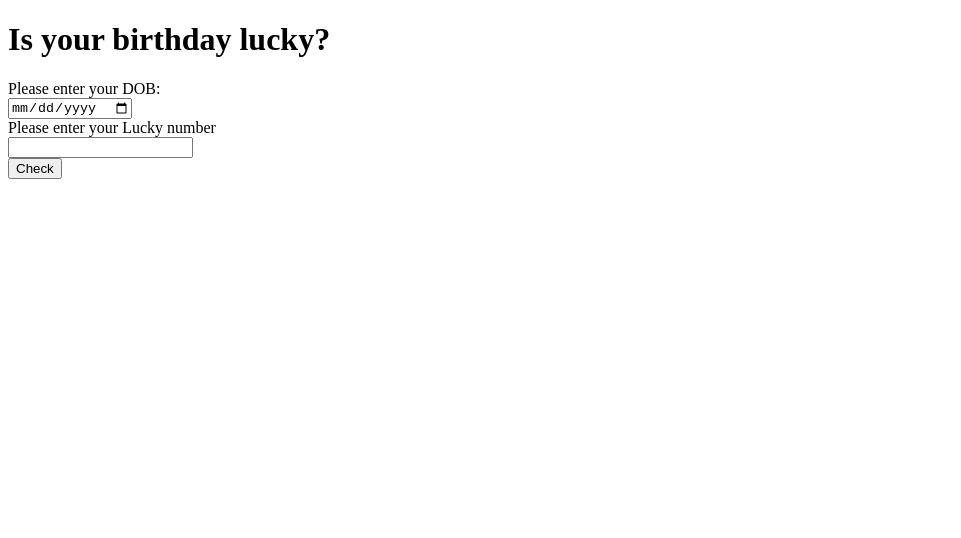
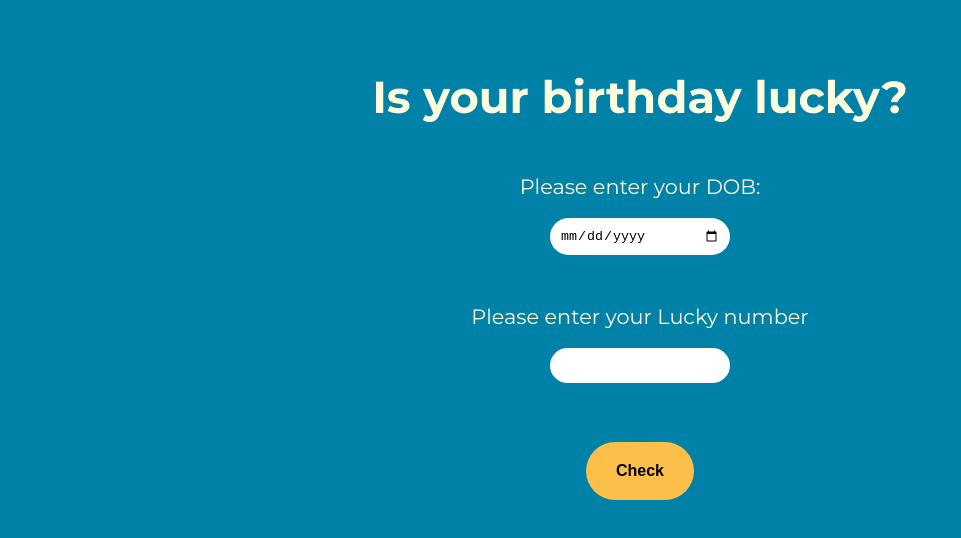
Before and after one commit to hrishi82/mk11-is-your-birthday-lucky, a plain HTML site: page index.html in a window 1280 px wide. Shown: the whole page, without its empty margins (0-961 px from the left). Drawn offline with Linux system fonts and the light colour scheme.

Commit message:
updated JS and added CSS

```diff
--- a/app.js
+++ b/app.js
@@ -9,10 +9,10 @@ function checkBirthdayIsLucky(){
 
     const dob =  birthDate.value.replaceAll("-","");
     const sum = evaluateDOB(dob)
-    if(sum && luckyNumber >= 0 ){
+    if(sum && Number(luckyNumber.value) >= 0 ){
         checklucky(sum);
     }else{
-        output.innerText = "Please enter values in both the fields";
+        output.innerText = "Please enter correct values in both the fields";
     }
 
 
--- a/index.html
+++ b/index.html
@@ -12,12 +12,12 @@
 
         <h1 class="header">Is your birthday lucky?</h1>
 
-        <label for="date-input">Please enter your DOB:</label>
+        <label for="date-input" class="date-input-label">Please enter your DOB:</label>
         </br>
         <input type="date" id="date-input">
         </br>
 
-        <label for="lucky-number">Please enter your Lucky number</label>
+        <label for="lucky-number" class = "lucky-number-label">Please enter your Lucky number</label>
         </br>
         <input type="text" id="lucky-number">
 
--- a/styles.css
+++ b/styles.css
@@ -0,0 +1,82 @@
+@import url('https://fonts.googleapis.com/css2?family=Montserrat:wght@400;700&display=swap');
+
+body{
+    margin: 0px;
+    padding: 0px;
+    background-color: var(--bck-color);
+    font-family: 'Montserrat', sans-serif;
+}
+
+:root{
+    --bck-color: #0081a7;
+    --text: #fdfcdc;
+    --btn-color: #fcbf49;
+}
+
+.container{
+    width: 50%;
+    margin:auto;
+    margin-top: 70px;
+    text-align: center;
+}
+
+.header{
+    color: var(--text);
+    font-size: 2.8rem;
+}
+
+
+/* ---------- labels ----------- */
+.date-input-label{
+    color: var(--text);
+    display: block;
+    margin-top: 50px;
+    font-size: 1.3rem;
+}
+
+.lucky-number-label{
+    color: var(--text);
+    display: block;
+    margin-top: 30px;
+    font-size: 1.3rem;
+}
+
+
+/* ---------- input-box ----------- */
+
+#date-input, #lucky-number{
+    display:block;
+    margin: auto;
+    padding: 10px;
+    border-radius: 1.5rem;
+    border: none;
+    width: 25%;
+}
+
+/* ---------- output ----------- */
+
+
+
+
+/* ---------- output ----------- */
+
+#btn-check{
+    display:block;
+    margin: auto;
+    margin-top: 40px;
+    padding: 20px 30px;
+    border-radius: 2rem;
+    border: none;
+    background-color: var(--btn-color);
+    font-weight: bold;
+    font-size: 1rem;
+}
+
+.output{
+    display:block;
+    margin: auto;
+    margin-top: 30px;
+    color: var(--text);
+    font-weight: bold;
+    font-size: 1.5rem;
+}
```
